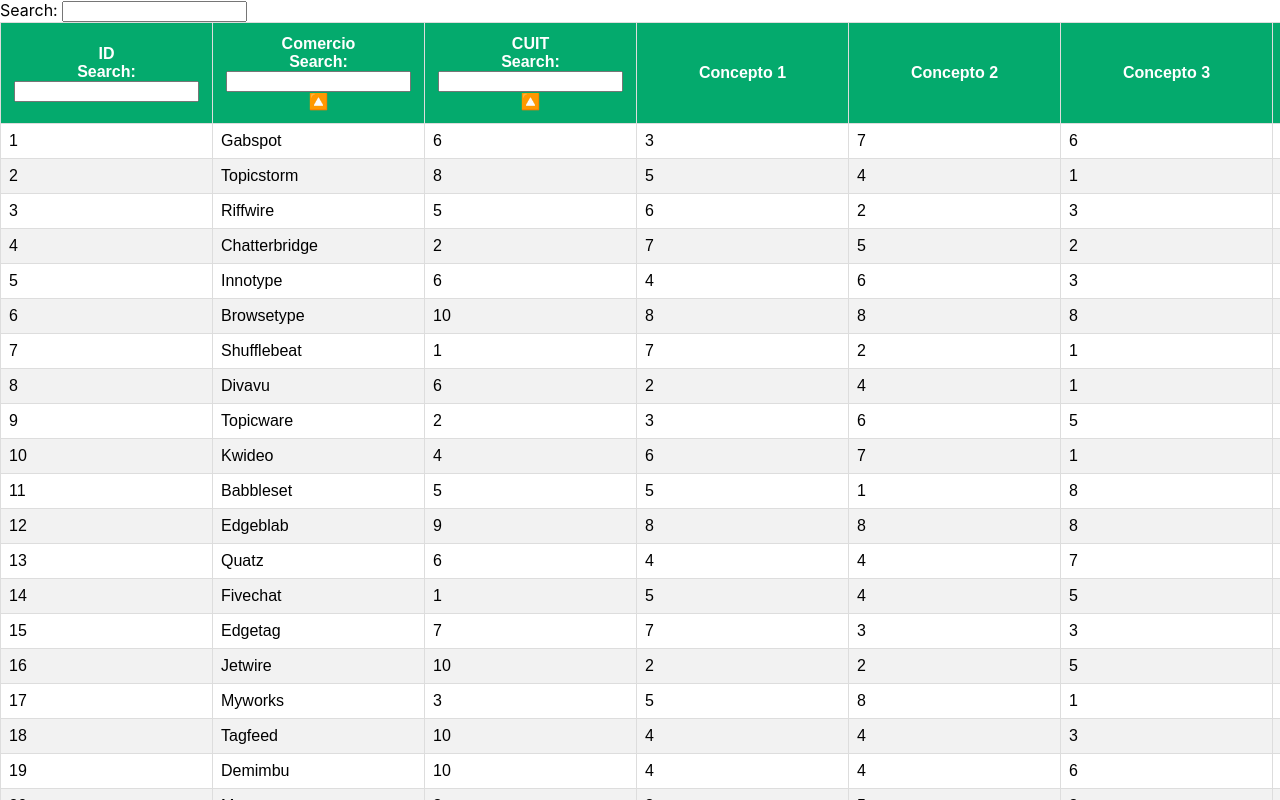
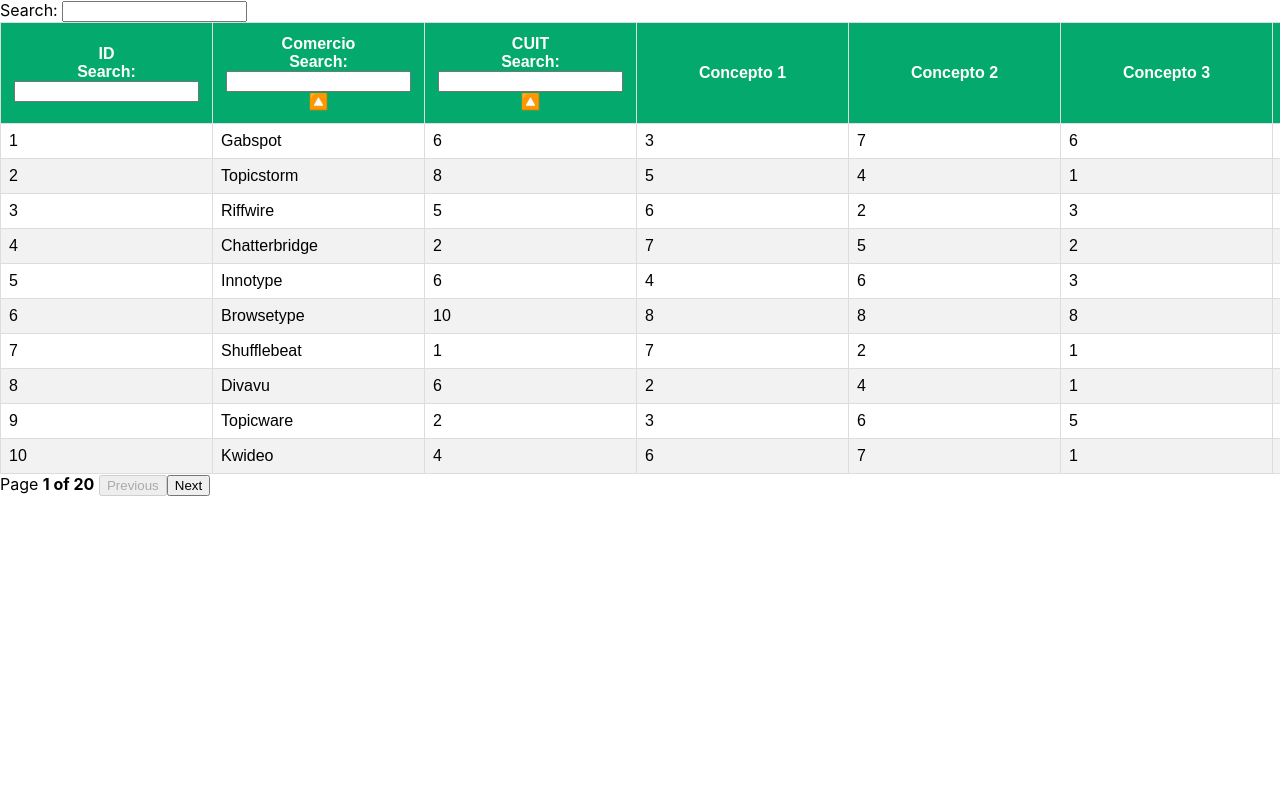
Before and after one commit to Lupohanamichi/Tabla-de-ejercicio, a React (Create React App) app: page / in a window 1280 px wide. Shown: the top 800 px of the page. Built offline with nearby package versions, Linux system fonts and the light colour scheme.

Commit message:
agregada Pagination

```diff
--- a/src/App.css
+++ /dev/null
@@ -1,38 +0,0 @@
-.App {
-  text-align: center;
-}
-
-.App-logo {
-  height: 40vmin;
-  pointer-events: none;
-}
-
-@media (prefers-reduced-motion: no-preference) {
-  .App-logo {
-    animation: App-logo-spin infinite 20s linear;
-  }
-}
-
-.App-header {
-  background-color: #282c34;
-  min-height: 100vh;
-  display: flex;
-  flex-direction: column;
-  align-items: center;
-  justify-content: center;
-  font-size: calc(10px + 2vmin);
-  color: white;
-}
-
-.App-link {
-  color: #61dafb;
-}
-
-@keyframes App-logo-spin {
-  from {
-    transform: rotate(0deg);
-  }
-  to {
-    transform: rotate(360deg);
-  }
-}
--- a/src/App.js
+++ b/src/App.js
@@ -1,6 +1,6 @@
 import React from 'react'
 import { FilteringTable } from './Components/FilteringTable';
-import { SortingTable } from './Components/SortingTable';
+
 
 
 
--- a/src/Components/FilteringTable.js
+++ b/src/Components/FilteringTable.js
@@ -1,5 +1,5 @@
 import React, { useMemo } from 'react'
-import { useTable, useGlobalFilter, useFilters, useSortBy } from 'react-table'
+import { useTable, useGlobalFilter, usePagination, useFilters, useSortBy  } from 'react-table'
 import MOCK_DATA from './MOCK_DATA.json'
 import { COLUMNS } from './Columns'
 import './table.css'
@@ -17,19 +17,28 @@ export const FilteringTable = () => {
         },
         useFilters,
         useGlobalFilter,
-        useSortBy)
+        useSortBy,
+        usePagination,
+        )
 
     const {
         getTableProps,
         getTableBodyProps,
         headerGroups,
-        rows,
+        setGlobalFilter,
+        page,
+        nextPage,
+        previousPage,
+        canNextPage,
+        canPreviousPage,
+        pageOptions,
+        state,
         prepareRow,
-        state,
-        setGlobalFilter,
+
     } = tableInstance
 
     const { globalFilter } = state
+    const { pageIndex } = state
 
     return (
         <>
@@ -48,7 +57,7 @@ export const FilteringTable = () => {
                 ))}
             </thead>
             <tbody {...getTableBodyProps()}>
-                {rows.map((row) => {
+                {page.map((row) => {
                     prepareRow(row)
                     return (
                         <tr {...row.getRowProps()}>
@@ -60,6 +69,21 @@ export const FilteringTable = () => {
                 })}
             </tbody>
         </table>
+        <div>
+            <span>
+                Page{' '}
+                <strong>
+                    {pageIndex + 1} of {pageOptions.length}
+                </strong>{' '}
+
+            </span>
+            <button onClick={() => previousPage()} disabled={!canPreviousPage}>
+                Previous
+                </button>
+            <button onClick={() => nextPage()} disabled={!canNextPage}>
+                Next
+                </button>
+        </div>
         </>
     )
 }
```
Also changed, not shown: src/logo.svg (deleted).
